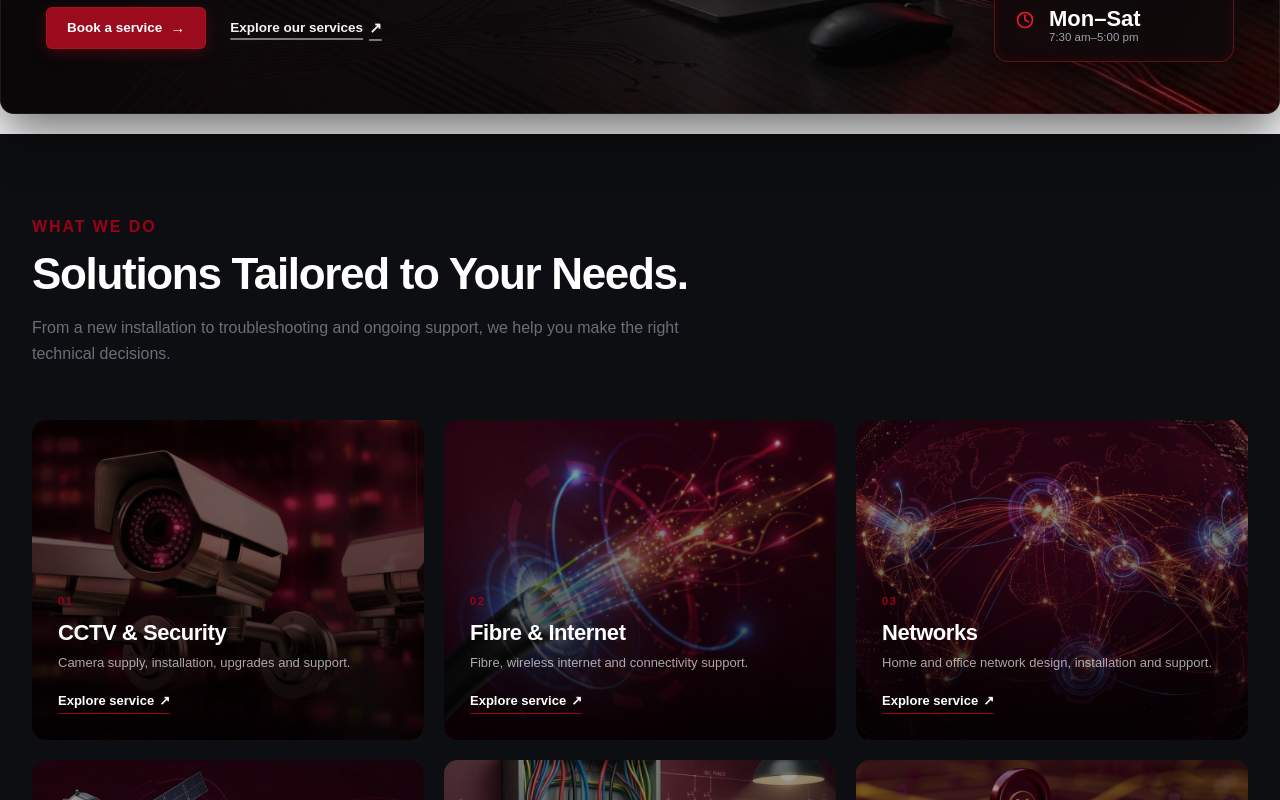
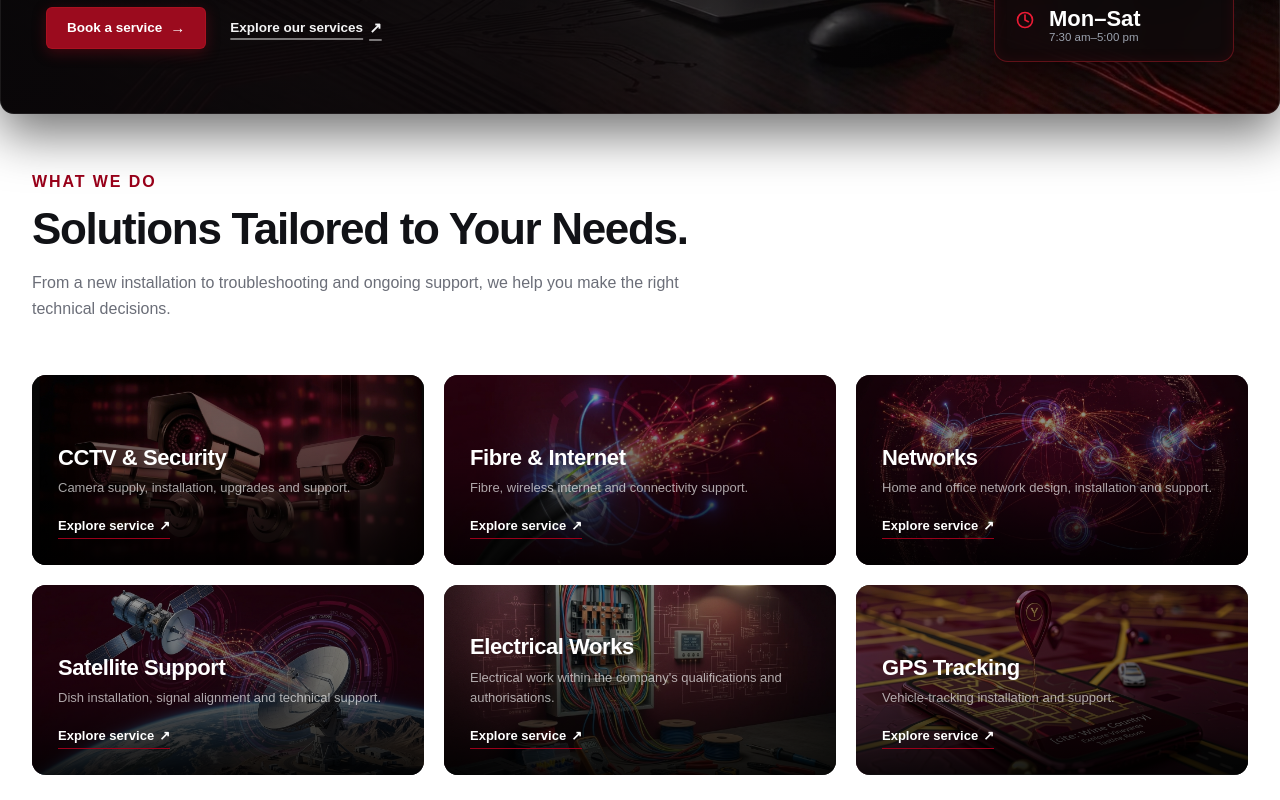
Before and after one commit to kwakutheo/kobbys_intertech_services, a Next.js app in the folder apps/web/: page / in a window 1280 px wide. Shown: the part 360-1160 px from the top of the page. Built offline with nearby package versions, Linux system fonts and the light colour scheme.

Commit message:
feat: add global CSS styles and layout definitions for web app

```diff
--- a/apps/web/src/app/globals.css
+++ b/apps/web/src/app/globals.css
@@ -314,18 +314,18 @@ nav a:hover, .desktop-nav a:hover, .text-link:hover { color: var(--wine); }
 .service-card a:hover { color: var(--wine); }
 
 /* ─── Homepage Services Image Cards ─────────────────────── */
-.svc-section { padding: 80px max(32px, calc((100vw - 1240px) / 2)); background: #0d0e11; }
-.svc-heading { max-width: 700px; margin-bottom: 52px; }
+.svc-section { padding: 35px max(32px, calc((100vw - 1240px) / 2)) 80px; background: #fff; }
+.svc-heading { max-width: 700px; margin-bottom: 52px; color: var(--ink); }
 .svc-heading .eyebrow { color: var(--wine); }
-.svc-heading h2 { font-size: clamp(28px, 3.5vw, 44px); font-weight: 800; color: #fff; margin: 10px 0 16px; line-height: 1.1; letter-spacing: -.03em; }
+.svc-heading h2 { font-size: clamp(28px, 3.5vw, 44px); font-weight: 800; color: var(--ink); margin: 10px 0 16px; line-height: 1.1; letter-spacing: -.03em; }
 .svc-heading > p { color: #6b6e78; font-size: 16px; line-height: 1.65; margin: 0; }
 .svc-grid { display: grid; grid-template-columns: repeat(3, 1fr); gap: 20px; }
-.svc-card { position: relative; display: block; min-height: 320px; border-radius: 14px; overflow: hidden; text-decoration: none; background: #1a1b20; }
+.svc-card { position: relative; display: block; min-height: 190px; border-radius: 14px; overflow: hidden; text-decoration: none; background: #1a1b20; }
 .svc-card-img { position: absolute; inset: 0; background-size: cover; background-position: center; transition: transform 0.55s cubic-bezier(.25,.46,.45,.94), filter 0.4s; filter: brightness(0.7); }
 .svc-card:hover .svc-card-img { transform: scale(1.06); filter: brightness(0.55); }
 .svc-card-overlay { position: absolute; inset: 0; background: linear-gradient(to top, rgba(0,0,0,0.88) 0%, rgba(0,0,0,0.35) 55%, rgba(0,0,0,0.08) 100%); }
 .svc-card-body { position: absolute; inset: 0; display: flex; flex-direction: column; justify-content: flex-end; padding: 26px; }
-.svc-card-num { font-size: 11px; font-weight: 800; letter-spacing: .14em; color: var(--wine); margin-bottom: 10px; }
+.svc-card-num { display: none; }
 .svc-card-name { font-size: 22px; font-weight: 800; color: #fff; line-height: 1.15; letter-spacing: -.02em; margin-bottom: 8px; }
 .svc-card-summary { font-size: 13px; color: rgba(255,255,255,0.65); line-height: 1.55; margin-bottom: 18px; }
 .svc-card-cta { display: inline-flex; align-items: center; gap: 5px; font-size: 13px; font-weight: 700; color: #fff; border-bottom: 1.5px solid var(--wine); padding-bottom: 2px; transition: color 0.2s, border-color 0.2s; width: fit-content; }
```
